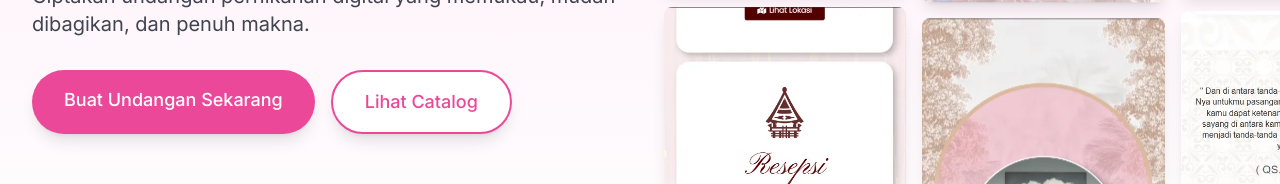
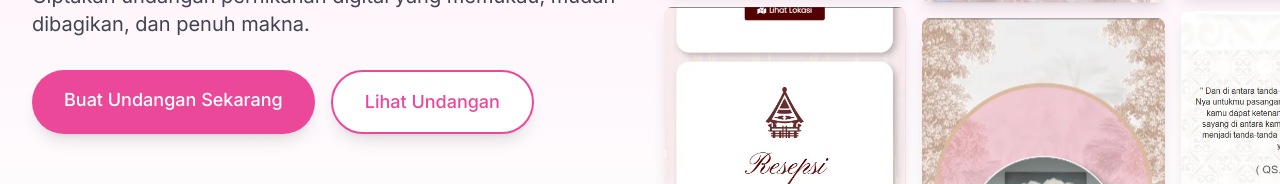
Before and after one commit to mfauzanamzar/wedera-lp, a Next.js app: page / in a window 1280 px wide. Shown: the part 450-634 px from the top of the page. Built offline with nearby package versions, Linux system fonts and the light colour scheme; a web font is replaced by a local one.

Commit message:
feat: update contact links and business hours in About and Contact components, change catalog references to invitations

```diff
--- a/src/app/about/page.tsx
+++ b/src/app/about/page.tsx
@@ -297,10 +297,10 @@ export default function About() {
                 href="/#catalog"
                 className="bg-wedera-primary hover:bg-wedera-primary/90 text-white px-8 py-4 rounded-full font-semibold transition-colors duration-300 inline-flex items-center justify-center"
               >
-                Lihat Template
+                Lihat Undangan
               </Link>
               <Link
-                href="/contact"
+                href="https://wa.me/6282151527990"
                 className="border-2 border-wedera-primary text-wedera-primary hover:bg-wedera-primary hover:text-white px-8 py-4 rounded-full font-semibold transition-all duration-300 inline-flex items-center justify-center"
               >
                 Hubungi Kami
--- a/src/components/Contact.tsx
+++ b/src/components/Contact.tsx
@@ -19,7 +19,7 @@ const contactInfo = {
       link: "mailto:idwedera@gmail.com"
     }
   ],
-  businessHours: "Senin - Jumat, 09:00 - 17:00 WIB"
+  businessHours: "Setiap hari, 09:00 - 22:00 WIB"
 };
 
 export default function Contact() {
--- a/src/components/Hero.tsx
+++ b/src/components/Hero.tsx
@@ -59,7 +59,7 @@ export default function Hero() {
                 href="#catalog"
                 className="inline-block bg-white hover:bg-wedera-pastel text-wedera-primary px-8 py-4 rounded-full text-lg font-medium transition-colors duration-300 shadow-lg hover:shadow-xl text-center border-2 border-wedera-primary"
               >
-                Lihat Catalog
+                Lihat Undangan
               </a>
             </div>
 
```
